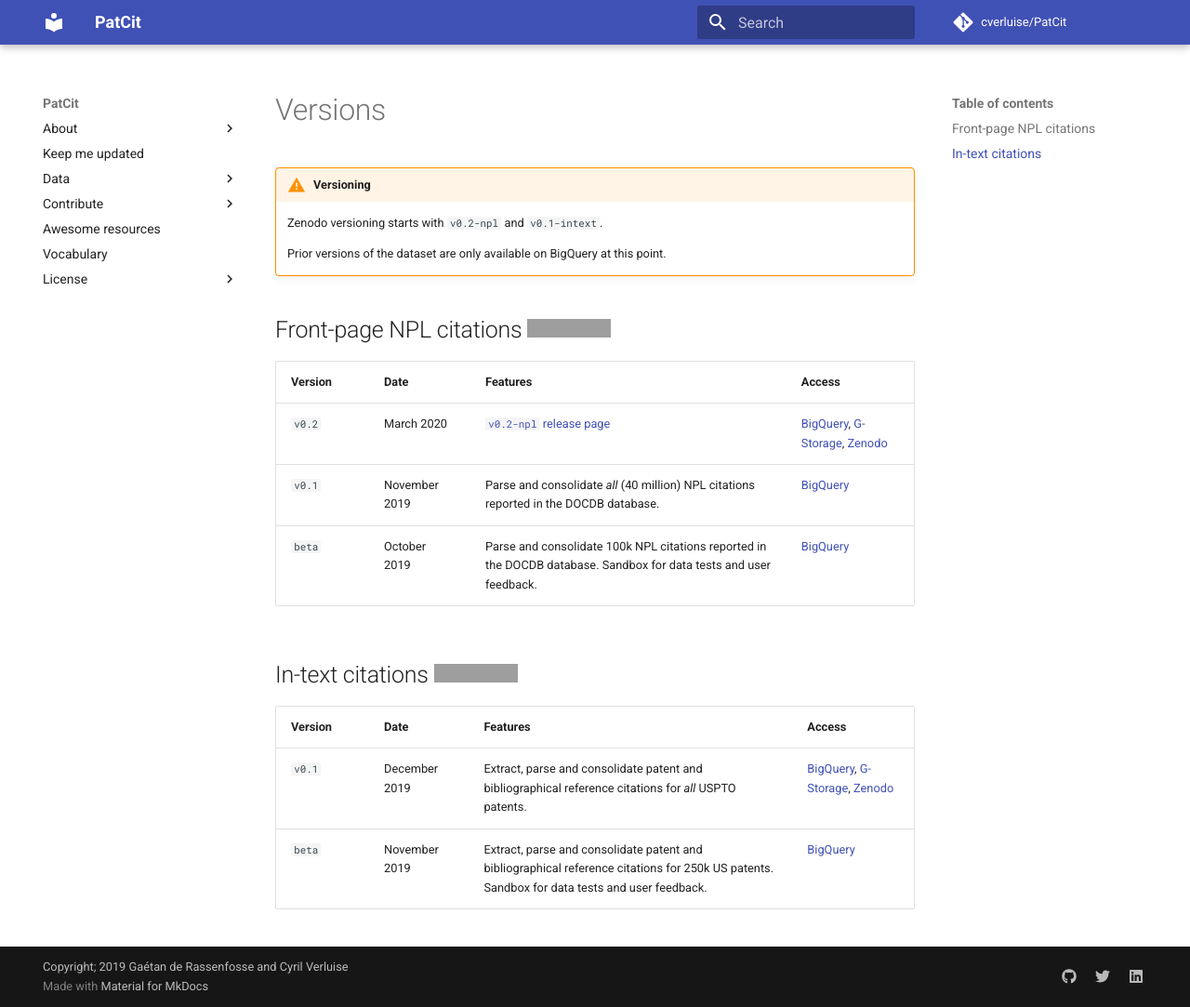
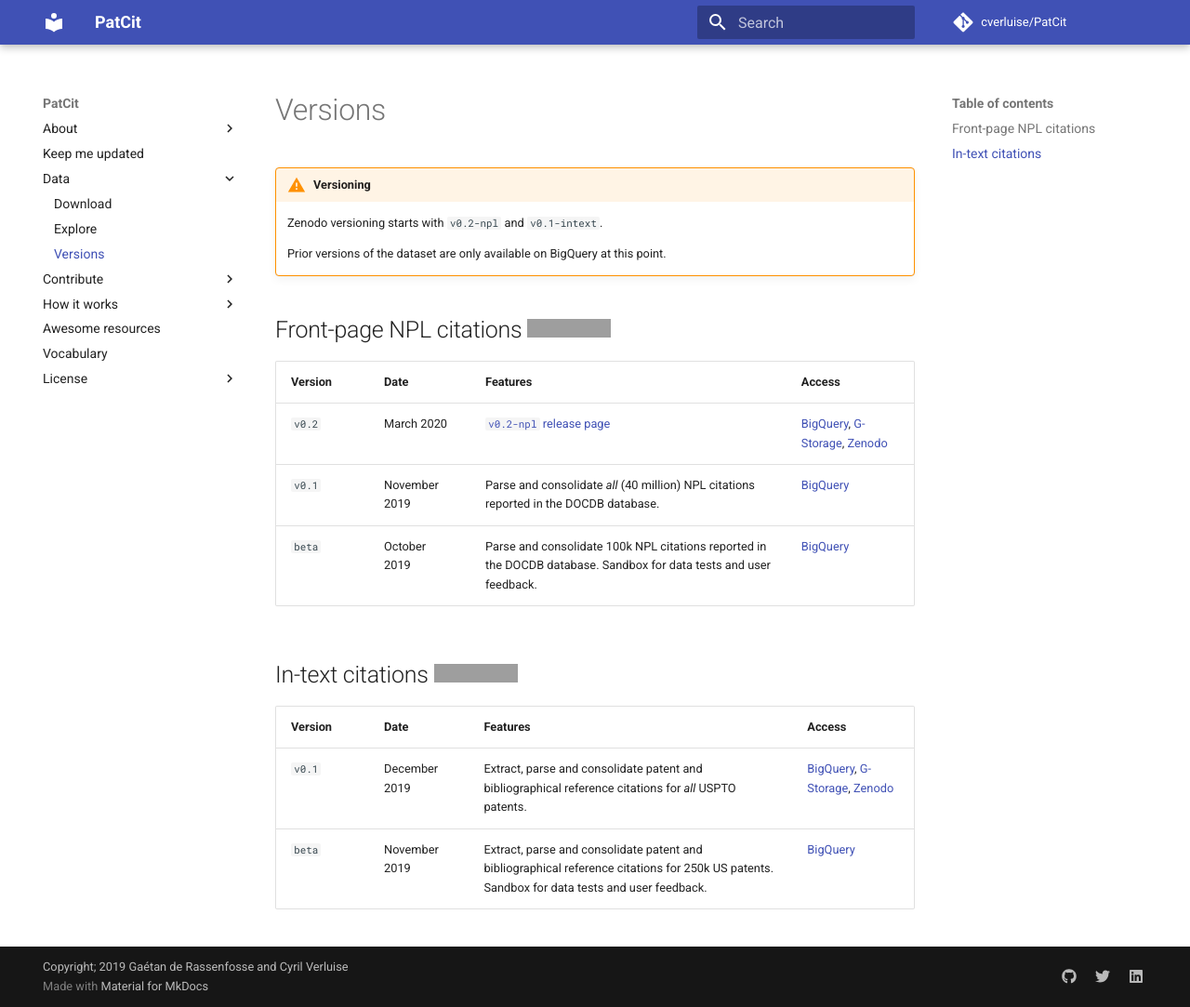
Before and after one commit to cverluise/PatCit, an MkDocs documentation site: the page built from docs/versions.md, in a window 1280 px wide and 1083 px high. Shown: the whole window at 93% size. Built offline with MkDocs 1.6.1 and Material for MkDocs 9.7.7, drawn with Linux system fonts in a browser that asks for light colours; comment, search, counter and statistics services are not loaded; grey boxes are pictures that could not be loaded.

Commit message:
:repeat: update docs

```diff
--- a/mkdocs.yml
+++ b/mkdocs.yml
@@ -71,12 +71,13 @@
   - Data:
     - Download: download.md
     - Explore: explore.md
+    - Versions: versions.md
   - Contribute:
     - Contributions: contributing.md
     - Code of Conduct: code-of-conduct.md
-#  - How it works:
-#      - Extract, Parse, Consolidate: extract-parse-consolidate.md
-#      - Classify: classify.md
+  - How it works:
+     - Extract, Parse, Consolidate: extract-parse-consolidate.md
+     - Classify: classify.md
   - Awesome resources: awesome.md
   - Vocabulary: vocabulary.md
   - License:
```
